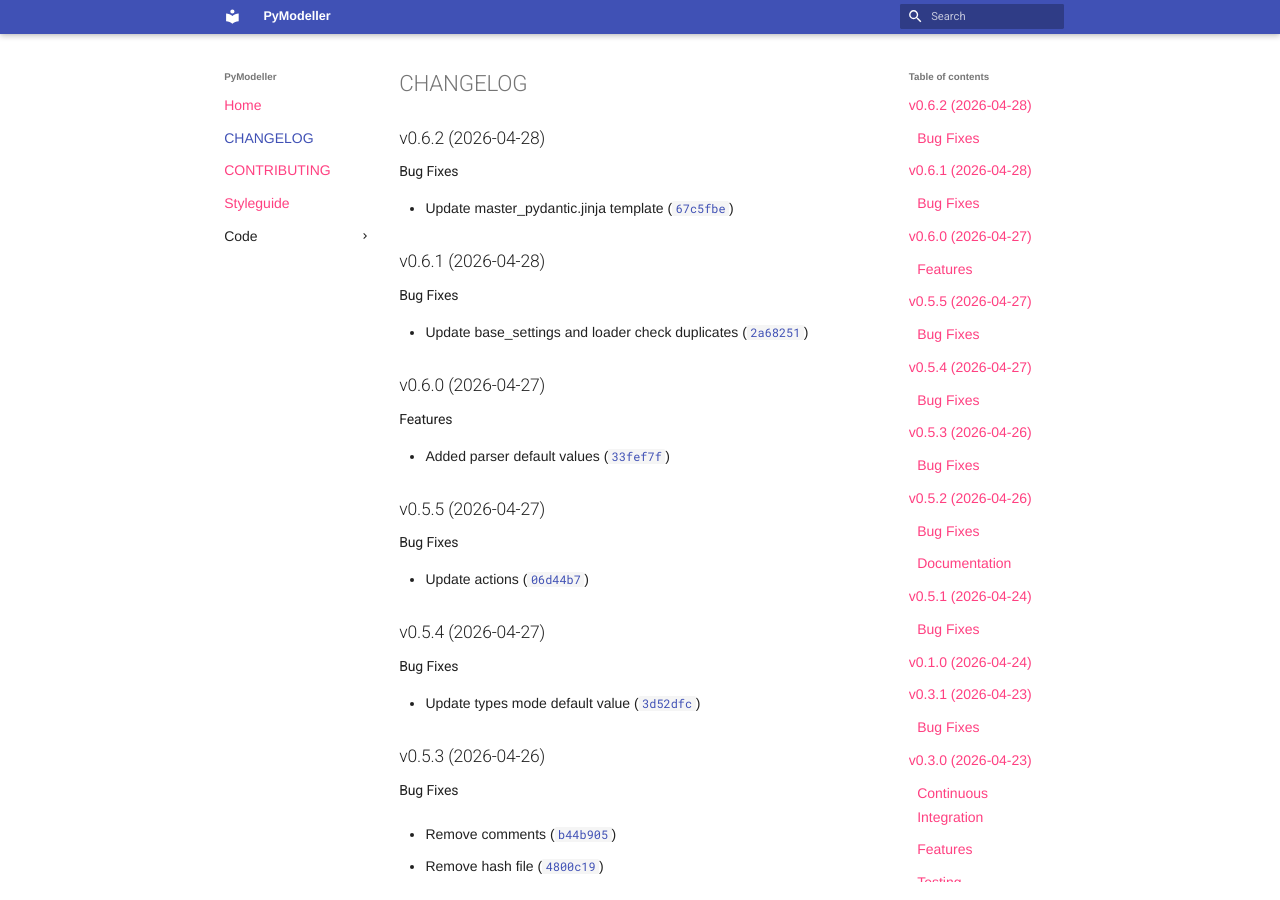
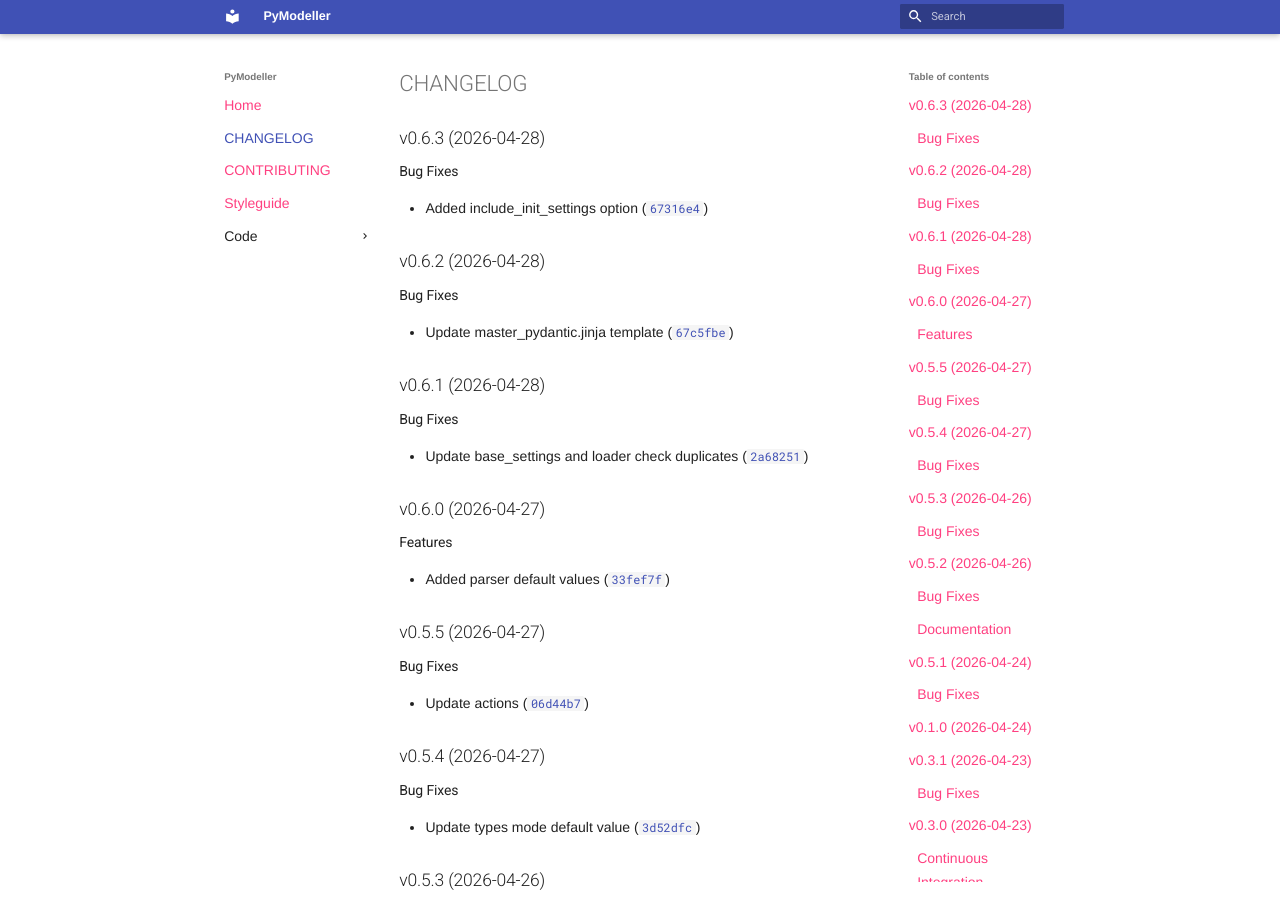
Before and after one commit to pymodeller/PyModeller, an MkDocs documentation site: the page built from docs/CHANGELOG.md, in a window 1280 px wide and 900 px high. Built offline with MkDocs 1.6.1 and Material for MkDocs 9.7.7, drawn with Linux system fonts in a browser that asks for light colours; nearby versions of some CDN libraries; library files that are not in the unit come from our copies; plug-ins that fetch from the network failed and are left out.

Commit message:
0.6.3
Automatically generated by python-semantic-release

```diff
--- a/docs/CHANGELOG.md
+++ b/docs/CHANGELOG.md
@@ -1,6 +1,14 @@
 # CHANGELOG
 
 <!-- version list -->
+
+## v0.6.3 (2026-04-28)
+
+### Bug Fixes
+
+- Added include_init_settings option
+  ([`67316e4`](https://github.com/pymodeller/PyModeller/commit/67316e4ed69f2725985c2944aea9982f5ba17f7e))
+
 
 ## v0.6.2 (2026-04-28)
 
--- a/pyproject.toml
+++ b/pyproject.toml
@@ -1,6 +1,6 @@
 [project]
 name = "pymodeller"
-version = "0.6.2"
+version = "0.6.3"
 description = "A package that reads models from YAML and creates Pydantic models"
 readme = "README.md"
 license = { file = "LICENSE" }
--- a/src/pymodeller/__init__.py
+++ b/src/pymodeller/__init__.py
@@ -1 +1 @@
-__version__ = "0.6.2"
+__version__ = "0.6.3"
```
